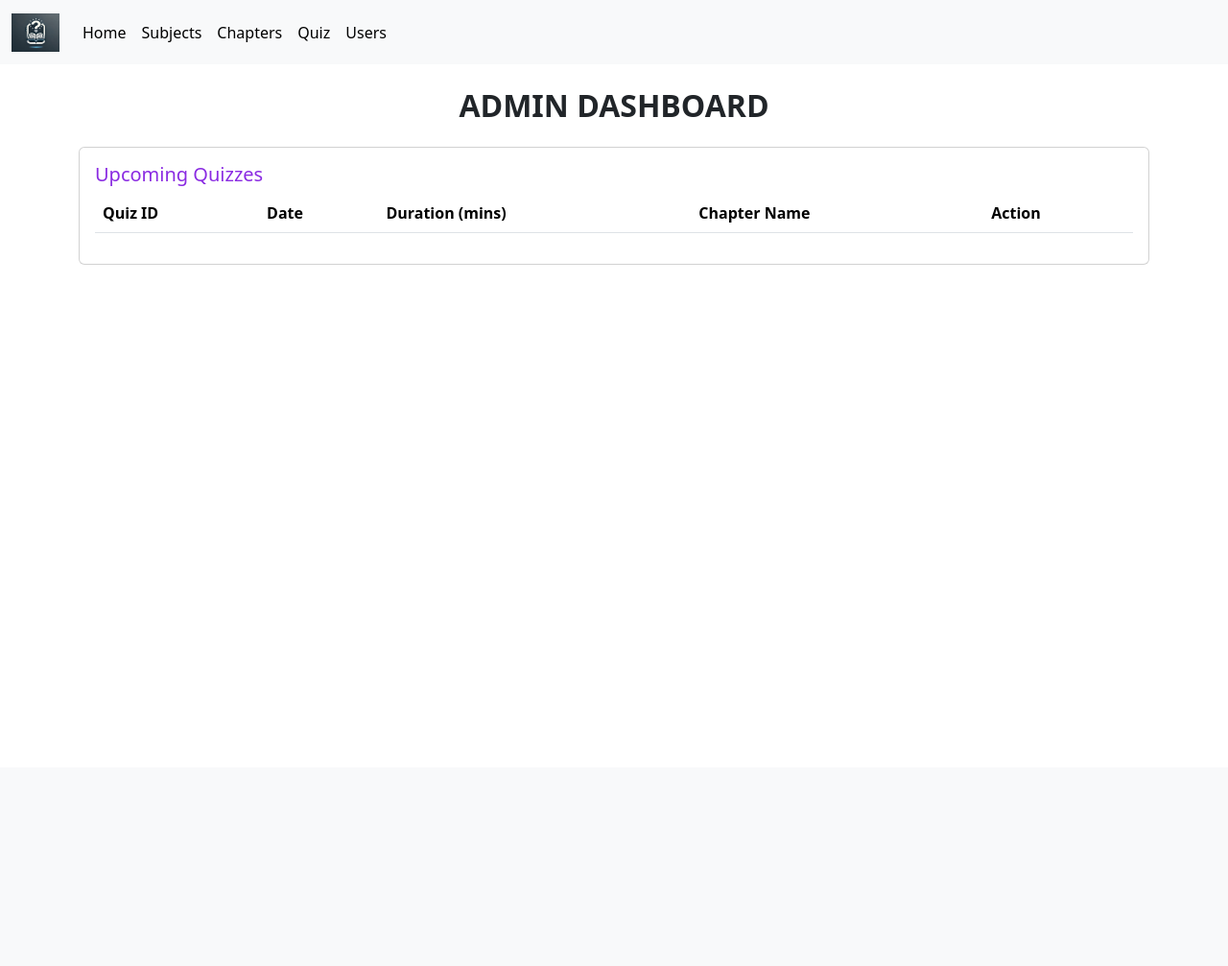
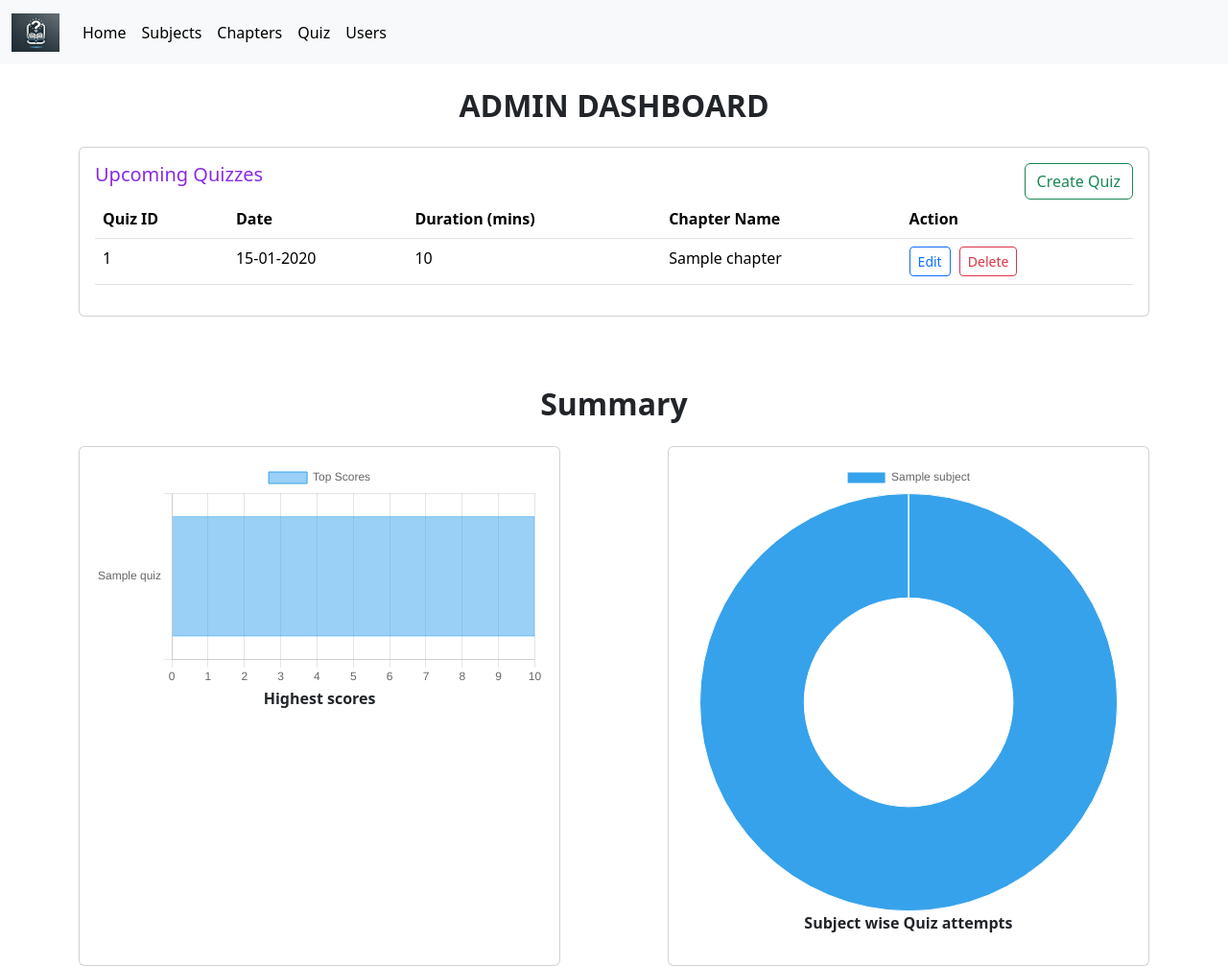
Before and after one commit to Niraj-02/Quiz_master, a Flask app: page /Admin/admin_dash in a window 1280 px wide; the page is wider, and only the part inside the window is pictured. Shown: that part at 96% size. Before the commit the page ends 276 px from the top of that part, so only its background shows below. Run offline with Flask 3, Linux system fonts and the light colour scheme; the visitor is signed in with stand-in values (Sample User, id 1); tables that the repository leaves empty hold one stand-in row (values such as "Sample post"); lists and menus that the app fills with data are empty.

Commit message:
Summary charts added
Finished adding summary charts for users and admin.

```diff
--- a/controllers/controller.py
+++ b/controllers/controller.py
@@ -96,7 +96,48 @@ def admin_dash():
         user = User.query.filter_by(username = session['username']).first()
         today = datetime.now().date()
         quizzes = Quiz.query.join(Chapter).filter(Quiz.date_of_quiz >= today).all()
-        return rt("Admin/admin_dash.html" , user = user , quizzes = quizzes)
+
+        #summary to be added here as well
+        today = datetime.now().date()
+
+        # chart for max score in each quiz
+        past_quizzes = Quiz.query.filter(func.date(Quiz.date_of_quiz) <= today).all()  #get all past quizzes
+        quiz_list = []
+        top_scores = []
+
+        for quiz in past_quizzes:
+            quiz_list.append(quiz.quizName)
+            max = Scores.query.filter_by(quizID = quiz.quizID).order_by(Scores.score.desc()).first()
+            if max is not None:
+                top_scores.append(max.score)
+            else:
+                top_scores.append(0)
+
+
+        #chart for subject wise quiz attempts
+        #subject has multiple chapters and each chapter has multiple quizzes and each quiz has multiple attempts which is to be counted.
+        subject_list = []
+        attempts = []
+
+        subjects = Subject.query.all()
+        for subject in subjects:
+            subject_list.append(subject.subjectName)
+            attempts_count = 0
+
+            chapters = Chapter.query.filter_by(subjectID = subject.subjectID).all()
+            for chapter in chapters:
+
+                quizzes = Quiz.query.filter_by(chapterID = chapter.chapterID).all()
+                for quiz in quizzes:
+                    x = Scores.query.filter_by(quizID = quiz.quizID).count()
+                    attempts_count += x
+
+            attempts.append(attempts_count)
+
+
+
+
+        return rt("Admin/admin_dash.html" , user = user , quizzes = quizzes, quiz_list = quiz_list , top_scores = top_scores, subject_list = subject_list , attempts = attempts)
     else:
         return redirect(url_for('login'))
 
@@ -562,7 +603,38 @@ def profile(username):
 
 
 
+#route for user summary
+@app.route('/<string:username>/summary' , methods = ['GET' , 'POST'])
+def summary(username):
+    if 'username' not in session:
+        return redirect(url_for('login'))
 
+    user = User.query.filter_by(username = username).first()
+    if user is None:
+        return "User not found!", 404
+
+    #will add the summary part here later
+    #total quizzes attempted
+    total_quizzes = Scores.query.filter_by(userID = user.userID).count()
+
+
+
+    #score chart
+    scores = Scores.query.filter_by(userID = user.userID).all() #all the scores of user
+    quiz_name = []
+    user_score = []
+    total_marks = []
+
+    for score in scores:
+        quiz_name.append(score.quiz.quizName)
+        user_score.append(score.score)
+        total_questions = len(score.quiz.questions) #total questions in the quiz
+        total_marks.append(total_questions)
+
+
+    #perfoemance over time
+
+    return rt("User/summary.html" , user = user , total_quizzes = total_quizzes ,  quiz_name = quiz_name , user_score = user_score , total_marks = total_marks)
 
 
 
--- a/templates/Admin/admin_dash.html
+++ b/templates/Admin/admin_dash.html
@@ -16,8 +16,9 @@ Admin-dashboard
 <div class="container mt-4">
     <div class="card p-3"> <!-- makes it a card component with moderate padding -->
 
-            <div class="d-flex"> <!-- d-flex makes the div thingy flexible to add elements in a single row   -->
+        <div class="d-flex justify-content-between"> <!-- d-flex makes the div thingy flexible to add elements in a single row   -->
             <h5 style="color: blueviolet;">Upcoming Quizzes</h5>
+            <a href="{{url_for('create_quiz')}}" class="btn btn-outline-success" >Create Quiz</a>
         </div>
 
         <table class="table">
@@ -38,8 +39,10 @@ Admin-dashboard
                     <td>{{ quiz.duration }}</td>
                     <td>{{ quiz.chapter.chapterName }}</td>
                     <td>
-                            <button class="btn btn-sm btn-primary">Edit</button>
-                            <button class="btn btn-sm btn-danger">Delete</button>
+                        <a href="{{url_for('edit_quiz' , quizID=quiz.quizID)}}" class="btn btn-sm btn-outline-primary" >Edit</a>
+                        <form action="{{url_for('del_quiz' , quizID=quiz.quizID)}}" , method="post" , style="margin-left: 5px; display: inline;">
+                            <button class="btn btn-sm btn-outline-danger">Delete</button>
+                        </form>
                     </td>
                 </tr>
                 {% endfor %}
@@ -47,6 +50,106 @@ Admin-dashboard
         </table>
 
     </div>
+</div>
+<br><br>
+
+<div class="container mt-4 text-center">
+    <h2 class="fw-bold">Summary</h2>
+</div>
 
 
+<div class="container mt-4 d-flex justify-content-between">
+    <div class="card p-3" style="width: 45%;">
+        <canvas id="topscores"></canvas>
+        <p class="text-center"><strong>Highest scores</strong></p>
+    </div>
+    <div class="card p-3" style="width: 45%;">
+        <canvas id="quiz_attempts" ></canvas>
+        <p class="text-center"><strong>Subject wise Quiz attempts</strong></p>
+    </div>
+
+</div>
+<!--
+<div class="container mt-4" style="width: 60%;">
+    <canvas id="topscores"></canvas>
+    <p class="text-center"><strong>Highest scores</strong></p>
+</div>
+
+<br><br>
+
+<div class="container mt-4" style="width: 60%;">
+    <canvas id="quiz_attempts"></canvas>
+    <p class="text-center"><strong>Subject wise Quiz attempts</strong></p>
+</div> -->
+
+
+
+
+
+ <script>
+    let quiz_list = JSON.parse('{{ quiz_list | tojson | safe }}');
+    let top_scores = JSON.parse('{{ top_scores | tojson | safe }}');
+
+    if (quiz_list.length > 0 && top_scores.length > 0){
+
+        const ctx = document.getElementById('topscores').getContext('2d');
+        new Chart(ctx, {
+            type: 'bar',
+            data: {
+                labels: quiz_list,
+            datasets: [{
+                label: 'Top Scores',
+                data: top_scores,
+                borderWidth: 1
+                }]
+            },
+            options: {
+                indexAxis: 'y',
+                scales: {
+                    x: {
+                        beginAtZero: true,
+                        max: 10,
+                        ticks: {
+                            stepSize: 1,
+
+                        }
+                    }
+                }
+            }
+        });
+
+    } else {
+        console.log("No data available for the chart.");
+    }
+
+ </script>
+
+
+
+<script>
+    let subject_list = JSON.parse('{{ subject_list | tojson | safe }}');
+    let attempts = JSON.parse('{{ attempts | tojson | safe }}');
+
+    if (quiz_list.length > 0 && top_scores.length > 0){
+
+        const ctx = document.getElementById('quiz_attempts').getContext('2d');
+        new Chart(ctx, {
+            type: 'doughnut',
+            data: {
+                labels: subject_list,
+            datasets: [{
+                label: 'Total attempts',
+                data: attempts,
+                borderWidth: 1,
+                hoverOffset: 4,
+                }]
+            }
+        });
+
+    } else {
+        console.log("No data available for the chart.");
+    }
+
+ </script>
+
 {% endblock %}
--- a/templates/Admin/admin_layout.html
+++ b/templates/Admin/admin_layout.html
@@ -9,6 +9,9 @@
 
     <link href="https://cdn.jsdelivr.net/npm/bootstrap@5.3.3/dist/css/bootstrap.min.css" rel="stylesheet" integrity="sha384-QWTKZyjpPEjISv5WaRU9OFeRpok6YctnYmDr5pNlyT2bRjXh0JMhjY6hW+ALEwIH" crossorigin="anonymous">
     <link rel="stylesheet" href="{{ url_for('static', filename='css/style.css') }}">
+
+    <!-- js for summary charts  -->
+    <script src="https://cdn.jsdelivr.net/npm/chart.js"></script>
 </head>
 <body>
     <div id="navbar">
--- a/templates/User/user_layout.html
+++ b/templates/User/user_layout.html
@@ -9,6 +9,10 @@
 
     <link href="https://cdn.jsdelivr.net/npm/bootstrap@5.3.3/dist/css/bootstrap.min.css" rel="stylesheet" integrity="sha384-QWTKZyjpPEjISv5WaRU9OFeRpok6YctnYmDr5pNlyT2bRjXh0JMhjY6hW+ALEwIH" crossorigin="anonymous">
     <link rel="stylesheet" href="{{ url_for('static', filename='css/style.css') }}">
+
+    <!-- javascript for summary  -->
+    <script src="https://cdn.jsdelivr.net/npm/chart.js"></script>
+
 </head>
 <body>
     <div id="navbar">
@@ -36,7 +40,7 @@
                         </li>
 
                         <li class="nav-item">
-                            <a class="nav-link active" href="#">Summary</a>
+                            <a class="nav-link active" href="{{ url_for('summary' , username=session['username'])}}">Summary</a>
                         </li>
 
 
```
Also changed, not shown: templates/User/summary.html (added, +60 -0 lines). Lines whose indentation alone changed are shown as unchanged.
